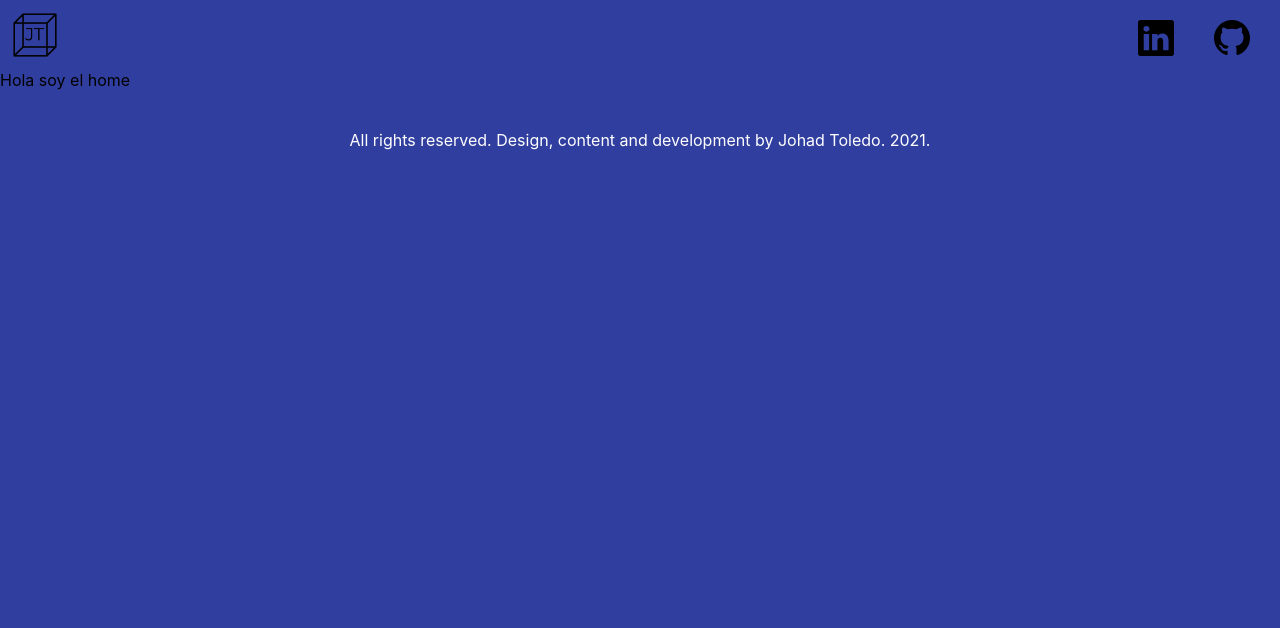
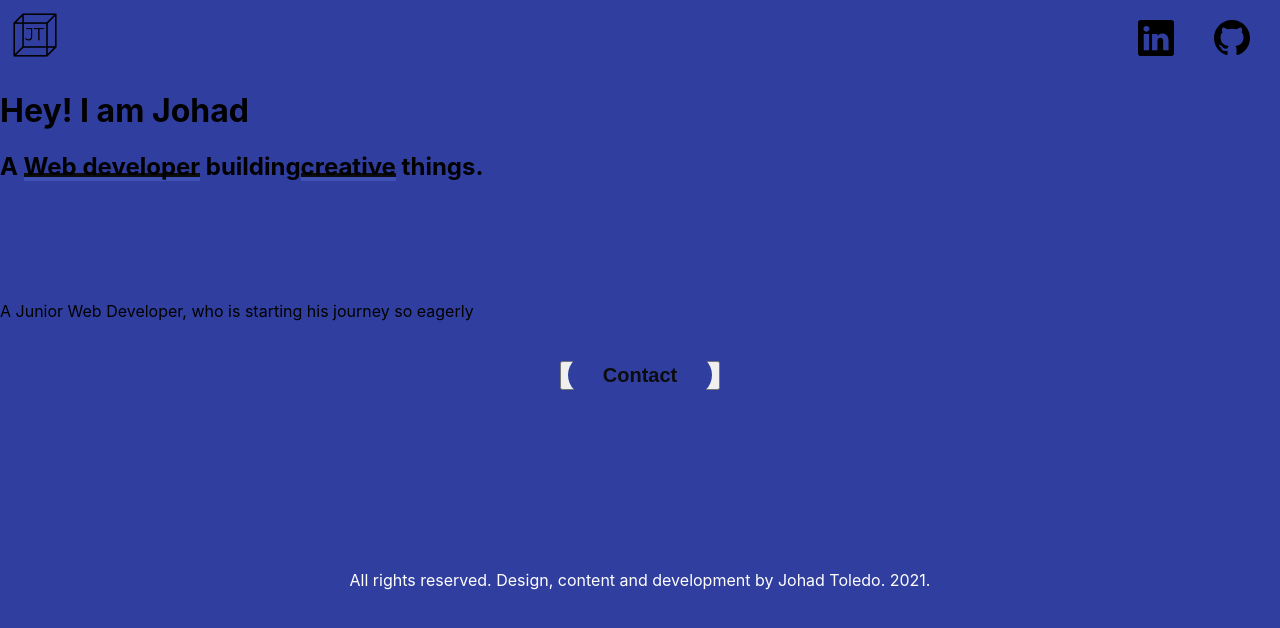
Before and after one commit to JohadToledo/MyPortfolio, a React (Create React App) app in the folder portfolio/: page / in a window 1280 px wide. Shown: the top 628 px of the page. Built offline with nearby package versions, Linux system fonts and the light colour scheme.

Commit message:
Add Home page with some details

```diff
--- a/portfolio/src/assets/css/Header.css
+++ /dev/null
@@ -1,16 +0,0 @@
-.header{
-    height: 70px;
-    display: flex;
-    justify-content: space-between;
-    color: #0c0c0c;
-   }
-.logoHeader{
-    width: 36px;
-    padding: 10px;
-    margin-top: 10px;
-    margin-right: 20px;
-   }
-
-   .jtlogo{
-    width: 70px;
-   }
--- a/portfolio/src/assets/css/style.css
+++ b/portfolio/src/assets/css/style.css
@@ -1,18 +1,34 @@
-body{
-    background: #303F9F;
+body {
+  background: #303f9f;
+}
+.header {
+  height: 70px;
+  display: flex;
+  justify-content: space-between;
+  color: #0c0c0c;
+}
+.logoHeader {
+  width: 36px;
+  padding: 10px;
+  margin-top: 10px;
+  margin-right: 20px;
 }
 
-.header_log{
-    background-color:transparent ;
+.jtlogo {
+  width: 70px;
+}
+
+.header_log {
+  background-color: transparent;
   border-radius: 60%;
   margin-left: 20px;
   width: 100px;
-    filter:alpha(opacity=70);
+  filter: alpha(opacity=70);
 }
-.media-list{
+.media-list {
   float: right;
 }
-.contact{
+.contact {
   float: right;
   font-size: 25px;
   margin-right: 20px;
@@ -20,48 +36,48 @@ body{
   color: black;
   color: #999;
 }
-.center{
+.center {
   text-align: center;
 }
-.space{
+.space {
   padding-top: 100px;
   padding-bottom: 100px;
 }
-.mediumspace{
+.mediumspace {
   padding-top: 40px;
   padding-bottom: 40px;
 }
-.mipic{
+.mipic {
   border-radius: 50%;
   width: 200px;
   height: 200px;
 }
-.pic{
+.pic {
   background: transparent;
 }
 
-.splash{
+.splash {
   width: 100%;
   height: calc(100vh - 70px);
   background-size: cover;
 }
-.splash .col-md-8{
-    text-align:center;
+.splash .col-md-8 {
+  text-align: center;
 }
-.splash h1{
+.splash h1 {
   margin-top: 70px;
-    color:#FFFFFF;
+  color: #ffffff;
 }
-.splash h2{
+.splash h2 {
   font-size: 60px;
-    color: #FFFFFF;
+  color: #ffffff;
 }
-.wholesec .offset-md-3{
+.wholesec .offset-md-3 {
   font-size: 40px;
-    color: #FFFFFF
+  color: #ffffff;
 }
-.btn-lg a{
-    background: #303F9F;
+.btn-lg a {
+  background: #303f9f;
   font-size: 45px;
   width: 20%;
   border-radius: 45px;
@@ -72,21 +88,23 @@ body{
   border: none;
   margin: auto;
 }
-.btn-lg a:hover{
-    background: #FFFFFF;
+.btn-lg a:hover {
+  background: #ffffff;
 }
-.underline{
-    box-shadow: inset 0 -0.1666666667em 0 0 #3F51B5, inset 0 -0.3333333333em 0 0 #0c0c0c;
+.underline {
+  box-shadow: inset 0 -0.1666666667em 0 0 #3f51b5,
+    inset 0 -0.3333333333em 0 0 #0c0c0c;
 }
-.underline2{
-    box-shadow: inset 0 -0.1666666667em 0 0 #f8f8f8, inset 0 -0.3333333333em 0 0 #303f9f;
+.underline2 {
+  box-shadow: inset 0 -0.1666666667em 0 0 #f8f8f8,
+    inset 0 -0.3333333333em 0 0 #303f9f;
 }
-.sec2{
-    background:#303F9F  ;
+.sec2 {
+  background: #303f9f;
 }
 
-.sec3 .title{
-    color: #FFFFFF;
+.sec3 .title {
+  color: #ffffff;
   font-size: 60px;
 }
 .sec3 {
@@ -98,7 +116,7 @@ body{
   background-color: transparent;
 }
 
-.project{
+.project {
   width: 25vw;
   max-width: 400px;
   min-width: 200px;
@@ -106,13 +124,12 @@ body{
   max-height: 400px;
   min-height: 400px;
 }
-.project .card{
-
+.project .card {
   height: 25vh;
   max-height: 400px;
   min-height: 400px;
 }
-.project img{
+.project img {
   padding: 15px;
   width: 20vw;
   max-width: 350px;
@@ -121,35 +138,36 @@ body{
   max-height: 200px;
   min-height: 200px;
 }
-.sec4{
-    color: #FFFFFF
+.sec4 {
+  color: #ffffff;
 }
-article{
+article {
   margin: 0 auto;
   text-align: center;
 }
-.sec4 .col-md-4{
+.sec4 .col-md-4 {
   padding-top: 100px;
 }
-footer{
-    color: #FFFFFF;
+footer {
+  color: #ffffff;
   background: transparent;
 }
-.sec-contact h1{
+.sec-contact h1 {
   font-size: 70px;
 }
-.textarea, select {
-    color: #FFFFFF;
-	background-color: #303F9F;
+.textarea,
+select {
+  color: #ffffff;
+  background-color: #303f9f;
   width: 80%;
   margin: auto;
   padding-bottom: 20px;
   border: 1px solid #fff;
-    border-style:none none solid ;
-    border-bottom: 2px solid #FFFFFF;
+  border-style: none none solid;
+  border-bottom: 2px solid #ffffff;
   border-radius: 0;
   display: block;
-    padding: 1.375rem .75rem;
+  padding: 1.375rem 0.75rem;
   font-size: 1.5rem;
   font-weight: 400;
   line-height: 1.5;
@@ -157,27 +175,27 @@ footer{
   -webkit-appearance: none;
   -moz-appearance: none;
   appearance: none;
-    transition: border-color .15s ease-in-out,box-shadow .15s ease-in-out;
+  transition: border-color 0.15s ease-in-out, box-shadow 0.15s ease-in-out;
 }
 .textarea::placeholder {
   color: #fff;
   background: transparent;
 }
-input{
+input {
   background: transparent;
   border: none;
 }
-.btn-submit{
+.btn-submit {
   background: #222;
   font-size: 25px;
-    color: #FFFFFF;
+  color: #ffffff;
   padding: 10px 35px 10px 35px;
   width: 20%;
   margin: auto;
   border-radius: 45px;
   border: none;
 }
-.btn-submit:hover{
-    background: #FFFFFF;
+.btn-submit:hover {
+  background: #ffffff;
   color: #222;
 }
--- a/portfolio/src/components/Header.js
+++ b/portfolio/src/components/Header.js
@@ -2,9 +2,8 @@ import React from "react";
 import logo from "../assets/statics/JT-logo.png";
 import linkedin from "../assets/statics/linkedin.svg";
 import github from "../assets/statics/github.svg";
-import "../assets/css/Header.css";
+import "../assets/css/style.css";
 import { Link } from "react-router-dom";
-import { NavLink } from "react-router-dom";
 
 export default function Header() {
   return (
--- a/portfolio/src/container/Home.js
+++ b/portfolio/src/container/Home.js
@@ -1,7 +1,25 @@
 import React from 'react'
+import "../assets/css/style.css";
+
 
 export default function Home() {
   return (
-    <div>Hola soy el home</div>
+    <div className="container">
+        <div className="row">
+            <div className="col-md-8">
+                <h1>Hey! I am Johad</h1>
+                <h2>
+                    A <b className="underline">Web developer</b> building
+                    <b className="underline">creative</b> things.
+                </h2>
+            </div>
+        </div>
+        <div className="row space ">
+            <div className="col-md-6 offset-md-3">A Junior Web Developer, who is starting his journey so eagerly</div>
+            <div className="button center mediumspace">
+                <button type="" className="btn btn-lg"><a href="contact.html"><strong>Contact</strong></a></button>
+            </div>
+        </div>
+  </div>
   )
 }
```
Lines whose indentation alone changed are shown as unchanged.
